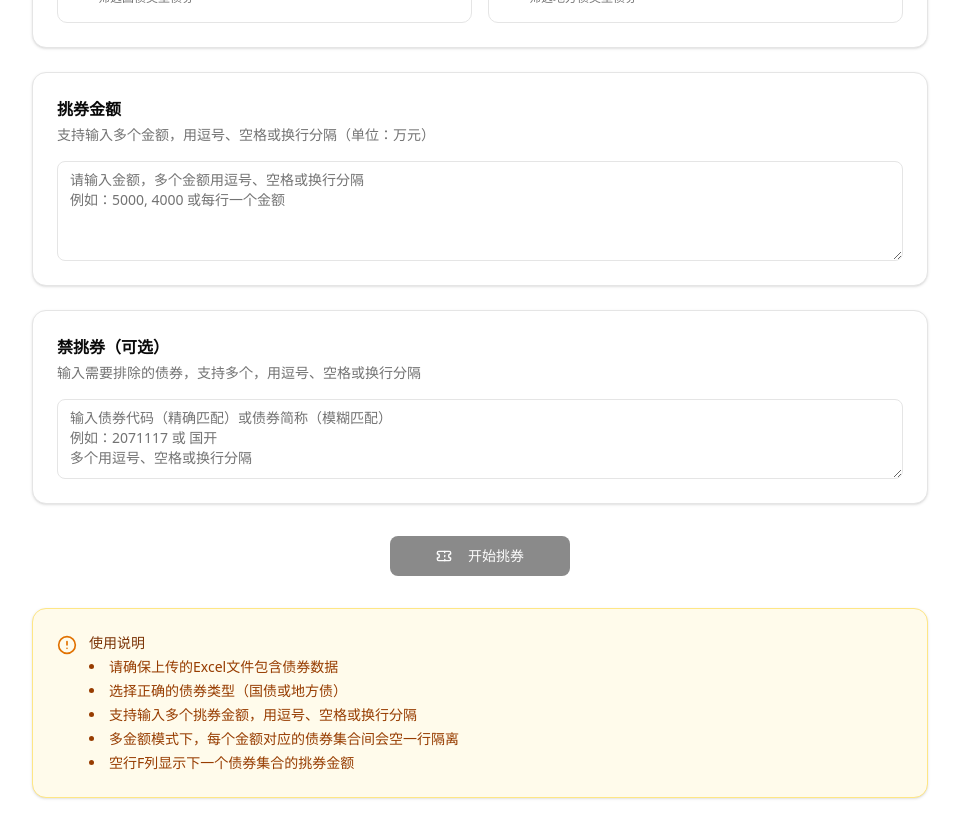
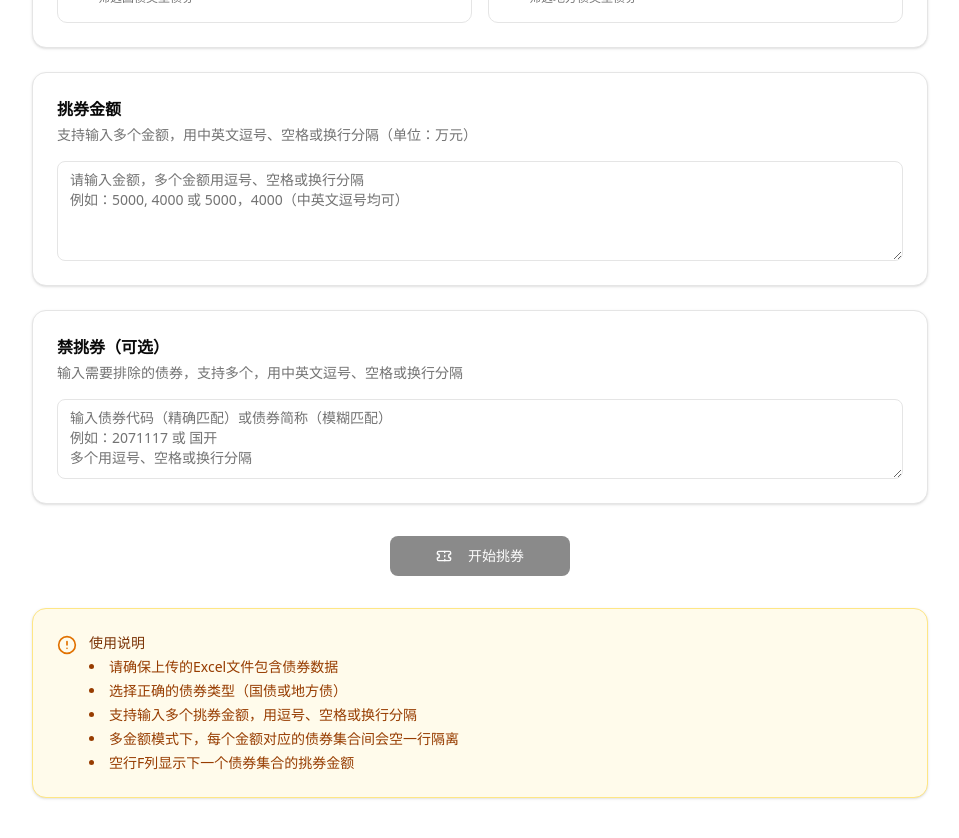
Before and after one commit to wangwei999/ww2, a Next.js app: page / in a window 1280 px wide. Shown: the part 900-1738 px from the top of the page, without its empty margins (160-1119 px from the left). Built offline with nearby package versions, Linux system fonts and the light colour scheme.

Commit message:
fix: 支持中文逗号分隔金额和禁挑券

```diff
--- a/src/app/api/process-coupon/route.ts
+++ b/src/app/api/process-coupon/route.ts
@@ -63,10 +63,10 @@ export async function POST(request: NextRequest) {
       );
     }
 
-    // 解析禁挑券列表
+    // 解析禁挑券列表（支持中英文逗号）
     let excludedBonds: string[] = [];
     if (excludedBondsStr && excludedBondsStr.trim()) {
-      excludedBonds = excludedBondsStr.split(/[,\s\n]+/).map(s => s.trim()).filter(s => s);
+      excludedBonds = excludedBondsStr.split(/[,，\s\n]+/).map(s => s.trim()).filter(s => s);
     }
 
     console.log('挑券请求参数:', {
--- a/src/app/page.tsx
+++ b/src/app/page.tsx
@@ -173,8 +173,8 @@ export default function Home() {
   const parseAmounts = (value: string): number[] => {
     if (!value.trim()) return [];
 
-    // 按逗号、空格、换行分隔
-    const parts = value.split(/[,\s\n]+/).filter(s => s.trim() !== '');
+    // 按中英文逗号、空格、换行分隔
+    const parts = value.split(/[,，\s\n]+/).filter(s => s.trim() !== '');
 
     const amounts: number[] = [];
     for (const part of parts) {
@@ -511,11 +511,11 @@ export default function Home() {
               <div>
                 <Label className="text-base font-semibold">挑券金额</Label>
                 <p className="text-sm text-muted-foreground mt-1">
-                  支持输入多个金额，用逗号、空格或换行分隔（单位：万元）
+                  支持输入多个金额，用中英文逗号、空格或换行分隔（单位：万元）
                 </p>
               </div>
               <textarea
-                placeholder="请输入金额，多个金额用逗号、空格或换行分隔&#10;例如：5000, 4000 或每行一个金额"
+                placeholder="请输入金额，多个金额用逗号、空格或换行分隔&#10;例如：5000, 4000 或 5000，4000（中英文逗号均可）"
                 value={couponAmount}
                 onChange={(e) => handleCouponAmountChange(e.target.value)}
                 className="flex min-h-[100px] w-full rounded-md border border-input bg-background px-3 py-2 text-sm ring-offset-background placeholder:text-muted-foreground focus-visible:outline-none focus-visible:ring-2 focus-visible:ring-ring focus-visible:ring-offset-2 disabled:cursor-not-allowed disabled:opacity-50"
@@ -550,7 +550,7 @@ export default function Home() {
               <div>
                 <Label className="text-base font-semibold">禁挑券（可选）</Label>
                 <p className="text-sm text-muted-foreground mt-1">
-                  输入需要排除的债券，支持多个，用逗号、空格或换行分隔
+                  输入需要排除的债券，支持多个，用中英文逗号、空格或换行分隔
                 </p>
               </div>
               <textarea
@@ -564,7 +564,7 @@ export default function Home() {
                 <div className="space-y-2">
                   <Label className="text-sm font-medium">已解析的禁挑券：</Label>
                   <div className="flex flex-wrap gap-2">
-                    {excludedBonds.split(/[,\s\n]+/).filter(s => s.trim()).map((item, index) => (
+                    {excludedBonds.split(/[,，\s\n]+/).filter(s => s.trim()).map((item, index) => (
                       <div
                         key={index}
                         className="px-3 py-1 bg-red-100 text-red-700 dark:bg-red-950/30 dark:text-red-400 rounded-full text-sm font-medium"
```
